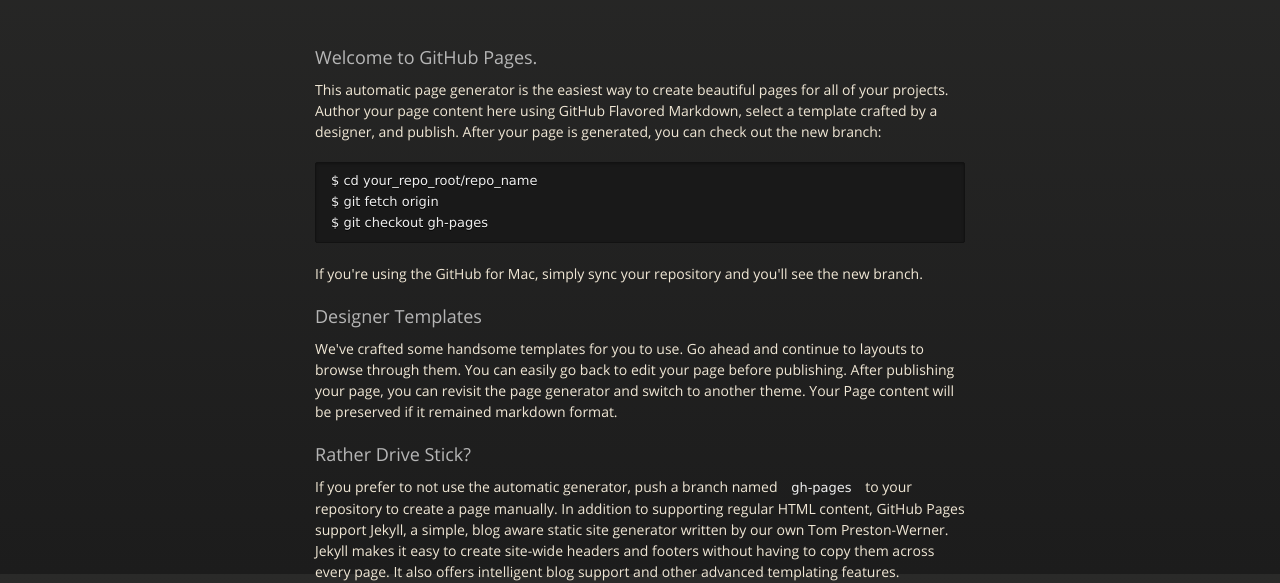
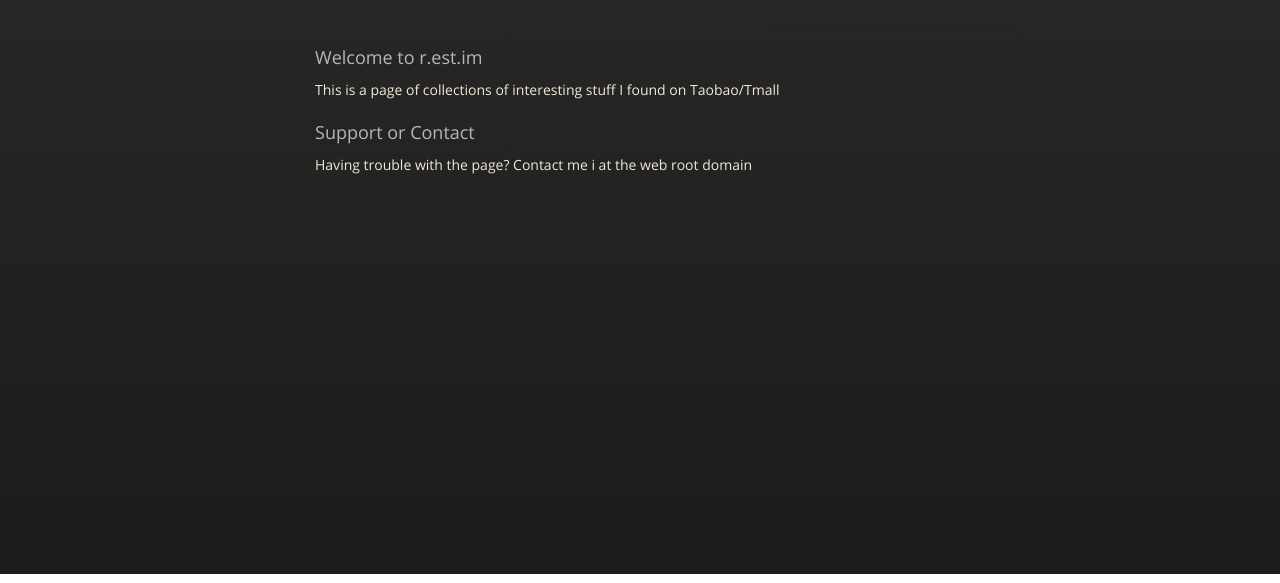
Before and after one commit to est/r.est.im, a plain HTML site: page index.html in a window 1280 px wide. Shown: the part 226-809 px from the top of the page. Drawn offline with nearby package versions, Linux system fonts and the light colour scheme.

```diff
--- a/index.html
+++ b/index.html
@@ -39,36 +39,14 @@
         </div>
 
         <h3>
-<a name="welcome-to-github-pages" class="anchor" href="#welcome-to-github-pages"><span class="octicon octicon-link"></span></a>Welcome to GitHub Pages.</h3>
+<a name="welcome-to-restim" class="anchor" href="#welcome-to-restim"><span class="octicon octicon-link"></span></a>Welcome to r.est.im</h3>
 
-<p>This automatic page generator is the easiest way to create beautiful pages for all of your projects. Author your page content here using GitHub Flavored Markdown, select a template crafted by a designer, and publish. After your page is generated, you can check out the new branch:</p>
-
-<pre><code>$ cd your_repo_root/repo_name
-$ git fetch origin
-$ git checkout gh-pages
-</code></pre>
-
-<p>If you're using the GitHub for Mac, simply sync your repository and you'll see the new branch.</p>
-
-<h3>
-<a name="designer-templates" class="anchor" href="#designer-templates"><span class="octicon octicon-link"></span></a>Designer Templates</h3>
-
-<p>We've crafted some handsome templates for you to use. Go ahead and continue to layouts to browse through them. You can easily go back to edit your page before publishing. After publishing your page, you can revisit the page generator and switch to another theme. Your Page content will be preserved if it remained markdown format.</p>
-
-<h3>
-<a name="rather-drive-stick" class="anchor" href="#rather-drive-stick"><span class="octicon octicon-link"></span></a>Rather Drive Stick?</h3>
-
-<p>If you prefer to not use the automatic generator, push a branch named <code>gh-pages</code> to your repository to create a page manually. In addition to supporting regular HTML content, GitHub Pages support Jekyll, a simple, blog aware static site generator written by our own Tom Preston-Werner. Jekyll makes it easy to create site-wide headers and footers without having to copy them across every page. It also offers intelligent blog support and other advanced templating features.</p>
-
-<h3>
-<a name="authors-and-contributors" class="anchor" href="#authors-and-contributors"><span class="octicon octicon-link"></span></a>Authors and Contributors</h3>
-
-<p>You can <a href="https://github.com/blog/821" class="user-mention">@mention</a> a GitHub username to generate a link to their profile. The resulting <code>&lt;a&gt;</code> element will link to the contributor's GitHub Profile. For example: In 2007, Chris Wanstrath (<a href="https://github.com/defunkt" class="user-mention">@defunkt</a>), PJ Hyett (<a href="https://github.com/pjhyett" class="user-mention">@pjhyett</a>), and Tom Preston-Werner (<a href="https://github.com/mojombo" class="user-mention">@mojombo</a>) founded GitHub.</p>
+<p>This is a page of collections of interesting stuff I found on Taobao/Tmall</p>
 
 <h3>
 <a name="support-or-contact" class="anchor" href="#support-or-contact"><span class="octicon octicon-link"></span></a>Support or Contact</h3>
 
-<p>Having trouble with Pages? Check out the documentation at <a href="http://help.github.com/pages">http://help.github.com/pages</a> or contact <a href="mailto:support@github.com">support@github.com</a> and we’ll help you sort it out.</p>
+<p>Having trouble with the page? Contact me i at the web root domain</p>
       </section>
 
     </div>
```
Also changed, not shown: params.json (+1 -1 lines).
